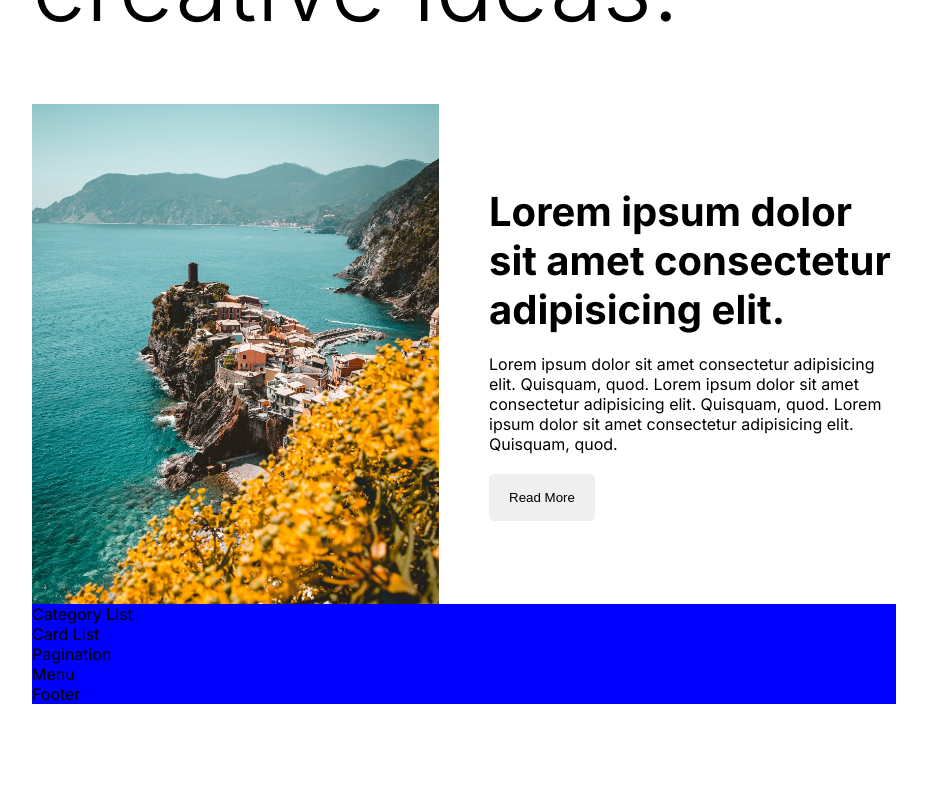
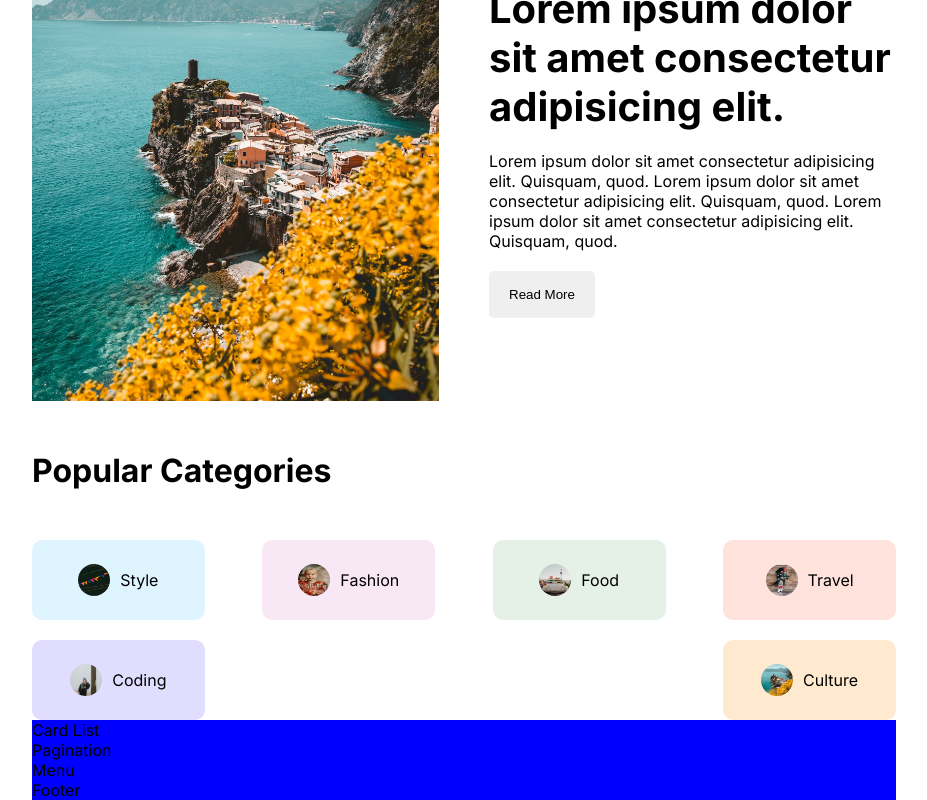
Before and after one commit to daspapan/Blog-App, a Next.js app: page / in a window 1280 px wide. Shown: the part 550-1350 px from the top of the page, without its empty margins (176-1103 px from the left). Before the commit the page ends 1254 px from the top, so only its background shows below. Built offline with nearby package versions, Linux system fonts and the light colour scheme.

Commit message:
Category component design

```diff
--- a/src/components/categoryList/CategoryList.jsx
+++ b/src/components/categoryList/CategoryList.jsx
@@ -1,9 +1,46 @@
 import React from 'react'
 import styles from './categorylist.module.css';
+import Image from 'next/image';
+import Link from 'next/link';
 
 const CategoryList = () => {
     return (
-        <div className={styles.container}>Category List</div>
+        <div className={styles.container}>
+            <h1 className={styles.title}>Popular Categories</h1>
+            <div className={styles.categories}>
+
+                <Link href="/blog?cat=style" className={`${styles.category} ${styles.style}`}>
+                    <Image src="/style.png" alt='' width={32} height={32} className={styles.image}/>
+                    Style
+                </Link>
+
+                <Link href="/blog?cat=fashion" className={`${styles.category} ${styles.fashion}`}>
+                    <Image src="/fashion.png" alt='' width={32} height={32} className={styles.image}/>
+                    Fashion
+                </Link>
+
+                <Link href="/blog?cat=food" className={`${styles.category} ${styles.food}`}>
+                    <Image src="/food.png" alt='' width={32} height={32} className={styles.image}/>
+                    Food
+                </Link>
+
+                <Link href="/blog?cat=travel" className={`${styles.category} ${styles.travel}`}>
+                    <Image src="/travel.png" alt='' width={32} height={32} className={styles.image}/>
+                    Travel
+                </Link>
+
+                <Link href="/blog?cat=coding" className={`${styles.category} ${styles.coding}`}>
+                    <Image src="/coding.png" alt='' width={32} height={32} className={styles.image}/>
+                    Coding
+                </Link>
+
+                <Link href="/blog?cat=culture" className={`${styles.category} ${styles.culture}`}>
+                    <Image src="/culture.png" alt='' width={32} height={32} className={styles.image}/>
+                    Culture
+                </Link>
+
+            </div>
+        </div>
     )
 }
 
--- a/src/components/categoryList/categorylist.module.css
+++ b/src/components/categoryList/categorylist.module.css
@@ -1,3 +1,75 @@
 .container {
-    background-color: blue;
+
 }
+
+.title {
+    margin: 50px 0px;
+}
+
+.categories {
+    display: flex;
+    flex-wrap: wrap;
+    justify-content: space-between;
+    gap: 20px;
+
+}
+
+.category {
+    display: flex;
+    align-items: center;
+    gap: 10px;
+    text-transform: capitalize;
+    width: 15%;
+    height: 80px;
+    justify-content: center;
+    border-radius: 10px;
+}
+
+.category.style {
+    background-color: #57c4ff31;
+}
+
+.category.fashion {
+    background-color: #da85c731;
+}
+
+.category.food {
+    background-color: #7fb88133;
+}
+
+.category.travel {
+    background-color: #ff795736;
+}
+
+.category.culture {
+    background-color: #ffb04f45;
+}
+
+.category.coding {
+    background-color: #5e4fff31;
+}
+
+.image {
+    border-radius: 50%;
+}
+
+@media screen and (max-width: 1280px) {
+    .category {
+        width: 20%;
+    }
+}
+@media screen and (max-width: 1024px) {
+    .category {
+        width: 25%;
+    }
+}
+@media screen and (max-width: 768px) {
+    .category {
+        width: 45%;
+    }
+}
+@media screen and (max-width: 640px) {
+    .category {
+        width: 100%;
+    }
+}
--- a/src/components/featured/featured.module.css
+++ b/src/components/featured/featured.module.css
@@ -47,3 +47,31 @@
     border-radius: 5px;
     width: max-content;
 }
+
+@media screen and (max-width: 1280px) {
+    .title {
+        font-size: 72px;
+    }
+}
+
+@media screen and (max-width: 1024px) {
+    .title {
+        font-size: 64px;
+    }
+
+    .imgContainer {
+        display: none;
+    }
+}
+
+@media screen and (max-width: 768px) {
+    .title {
+        font-size: 48px;
+    }
+}
+
+@media screen and (max-width: 640px) {
+    .title {
+        font-size: 36px;
+    }
+}
```
